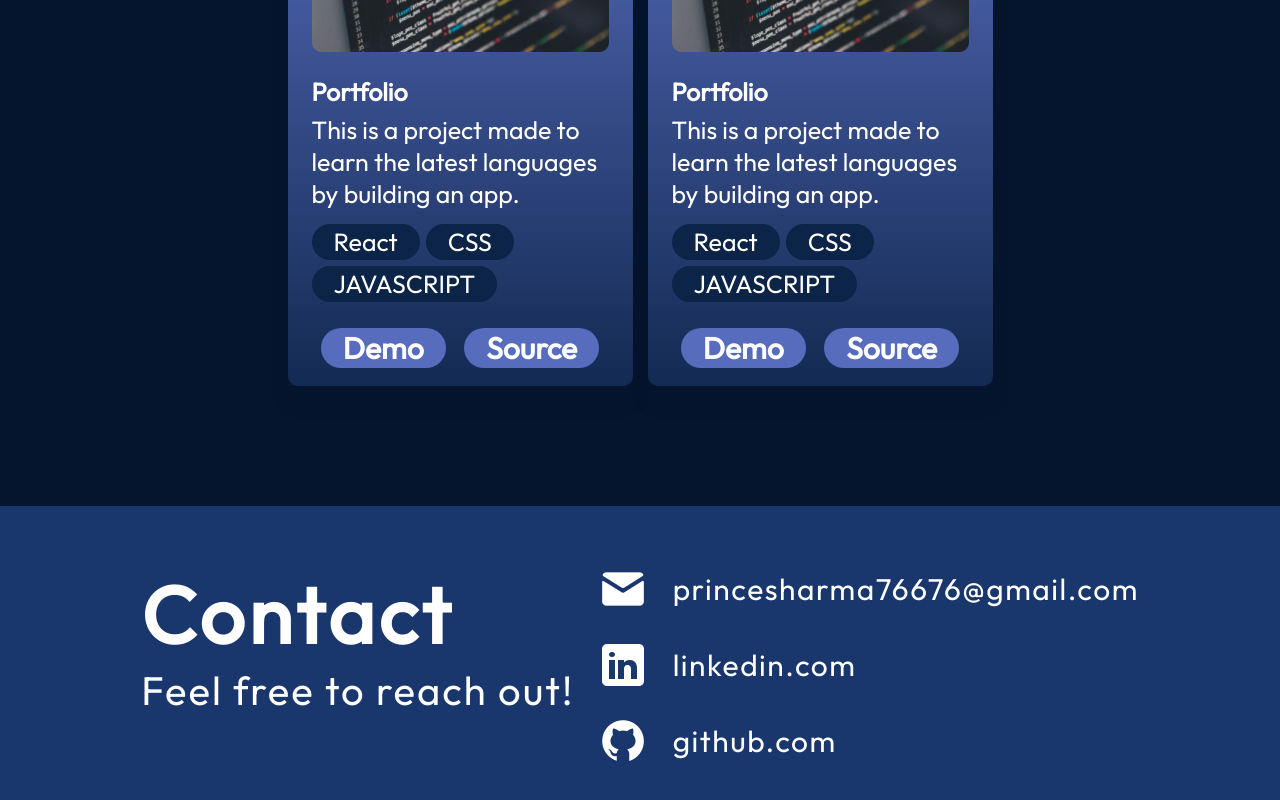
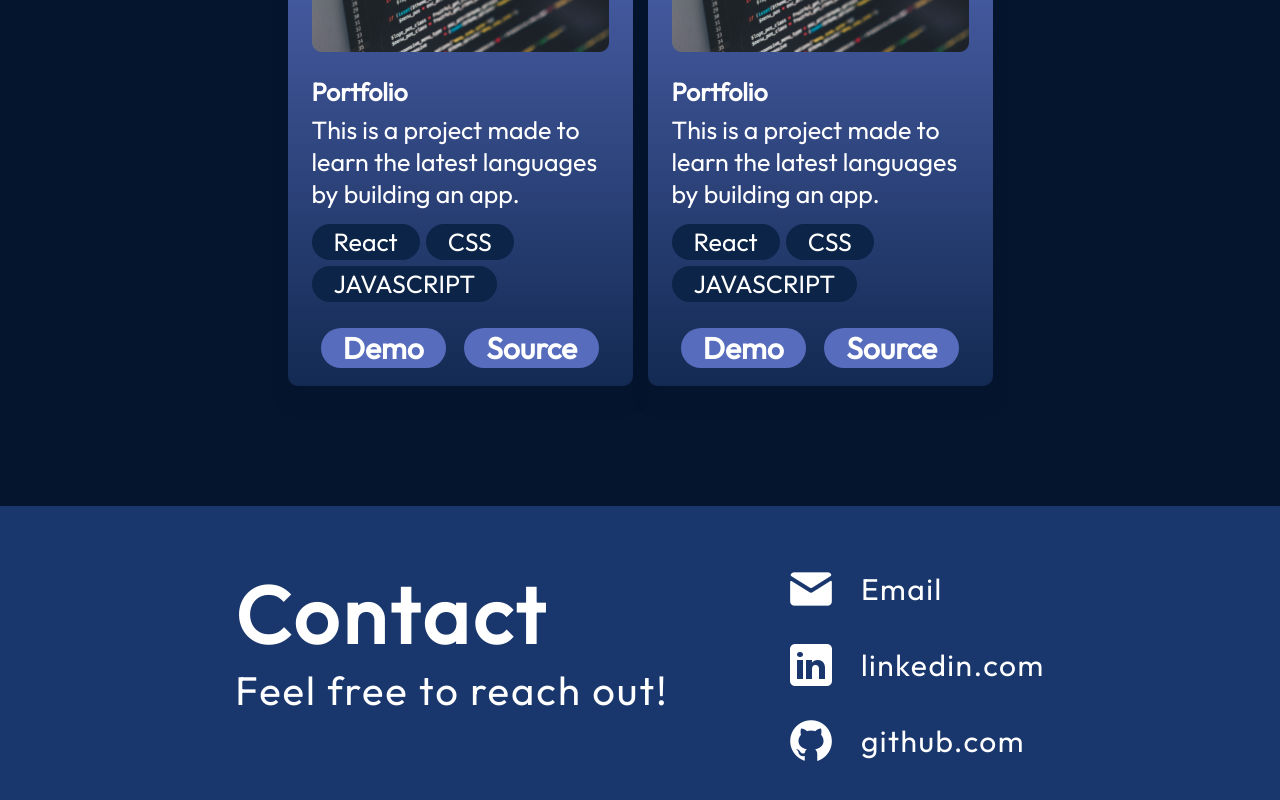
Before and after one commit to Prince76282/Portfolio-new, a React (Vite) app: page / in a window 1280 px wide. Shown: the part 3659-4459 px from the top of the page. Built offline with nearby package versions, Linux system fonts and the light colour scheme.

Commit message:
new update

```diff
--- a/src/componets/Contact/Contact.jsx
+++ b/src/componets/Contact/Contact.jsx
@@ -12,7 +12,7 @@ export const Contact = () => {
       <ul className={styles.links}>
         <li className={styles.link}>
           <img src={getImageUrl("contact/emailIcon.png")} alt="Email icon" />
-          <a href="mailto:princesharma76676@gmail.com">princesharma76676@gmail.com</a>
+          <a href="mailto:princesharma76676@gmail.com">Email</a>
         </li>
         <li className={styles.link}>
           <img
```
